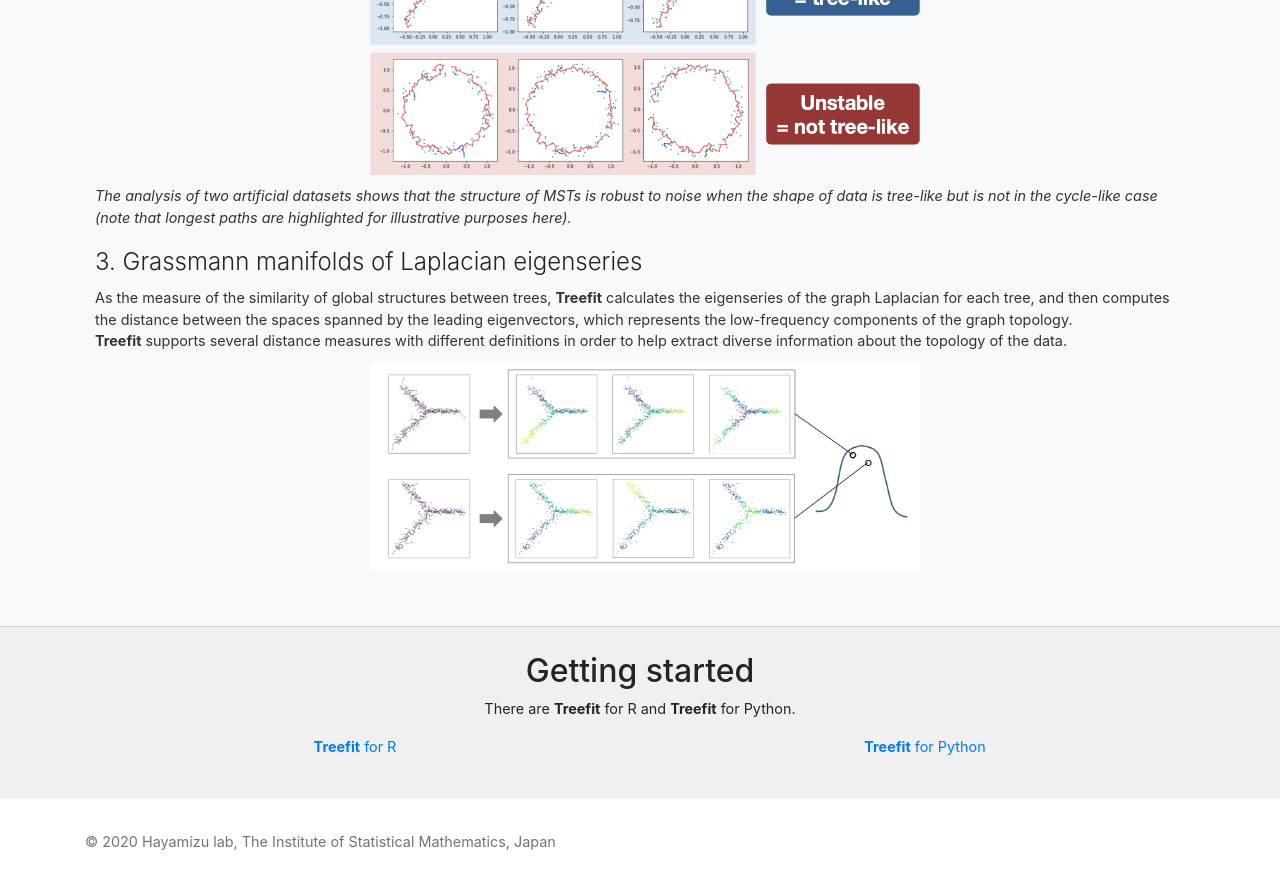
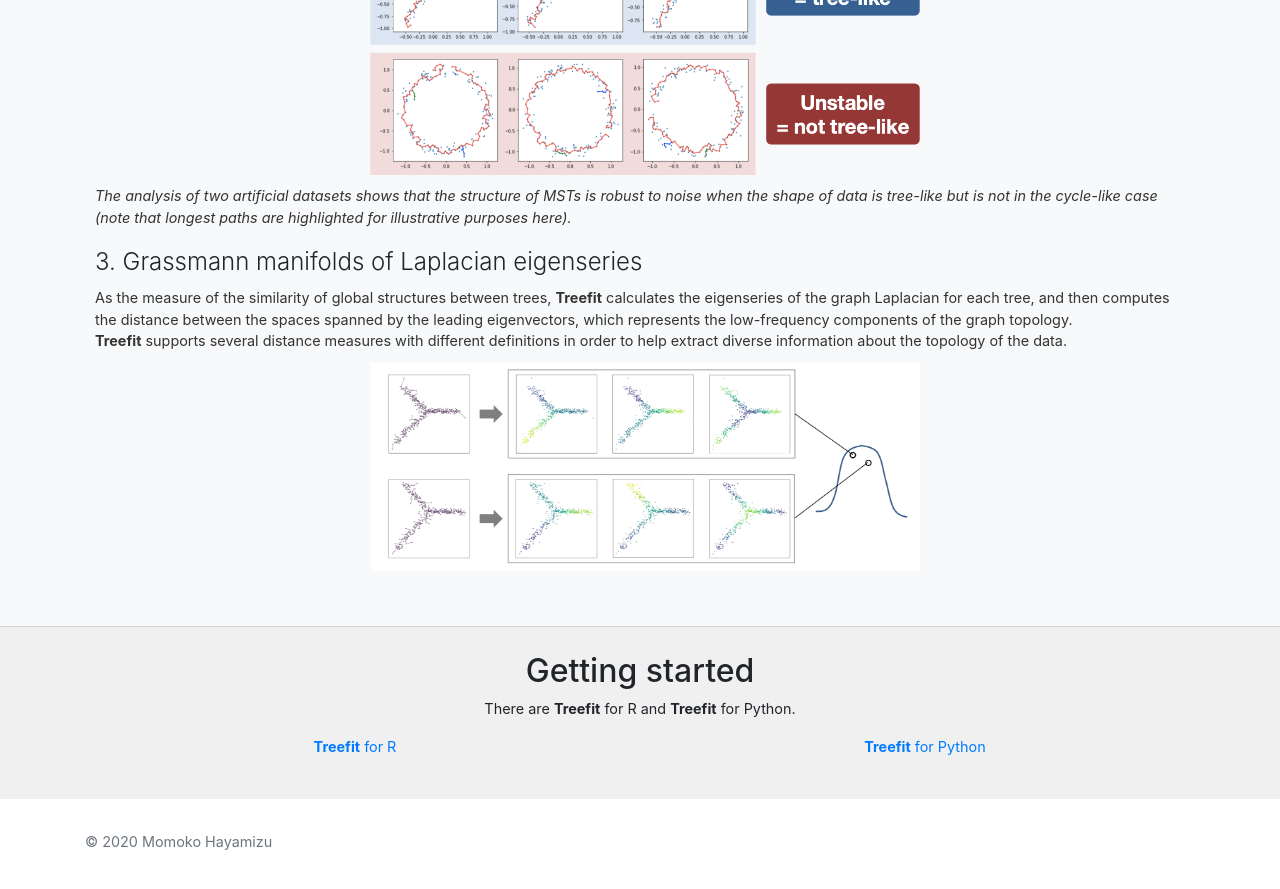
Before and after one commit to hayamizu-lab/hayamizu-lab.github.io, a Jekyll site: the page built from treefit/index.html, in a window 1280 px wide and 900 px high, scrolled down 2274 px. Shown: the top 889 px of the window. Built offline with Jekyll 4.4.1, drawn with Linux system fonts in a browser that asks for light colours.

Commit message:
Use Momoko Hayamizu for copyright holder

```diff
--- a/_layouts/base.html
+++ b/_layouts/base.html
@@ -81,7 +81,7 @@
 
     <footer class="text-muted">
       <div class="container">
-        <p>&copy; 2020 Hayamizu lab, The Institute of Statistical Mathematics, Japan</p>
+        <p>&copy; 2020 Momoko Hayamizu</p>
       </div>
     </footer>
   </body>
```
